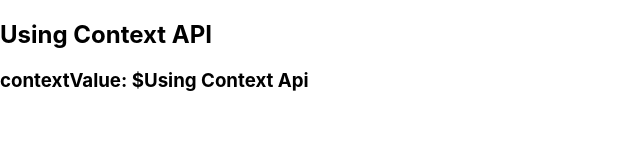
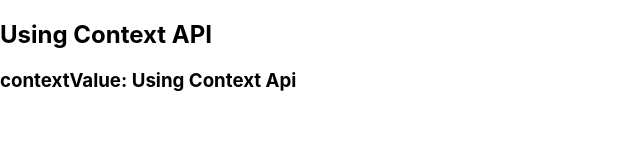
Before and after one commit to narae90/react-practice, a React (Create React App) app in the folder cra/: page / in a window 1280 px wide. Shown: the top 160 px of the page, without its empty margins (0-640 px from the left). Built offline with nearby package versions, Linux system fonts and the light colour scheme.

Commit message:
Context API

```diff
--- a/cra/src/components/ContextChildren2.jsx
+++ b/cra/src/components/ContextChildren2.jsx
@@ -1,18 +1,15 @@
-import React from "react";
-import { Consumer } from './ContextApi'; // 데이터 소비자 임포트
-
-class ContextChildren2 extends React.Component{
-    // 컨텍스트 이용하기 예제
-    render(){
-        return(
+import React from 'react';
+import { Consumer } from './ContextApi';    //  데이터 소비자 임포트
+class ContextChildren2 extends React.Component {
+    //  컨텍스트 이용하기 예제
+    render() {
+        return (
             <Consumer>
                 { contextValue =>
-                <h3>contextValue: ${contextValue}</h3>}
+                    <h3>contextValue: {contextValue}</h3> }
             </Consumer>
-
         )
     }
 }
 
-
 export default ContextChildren2;
```
